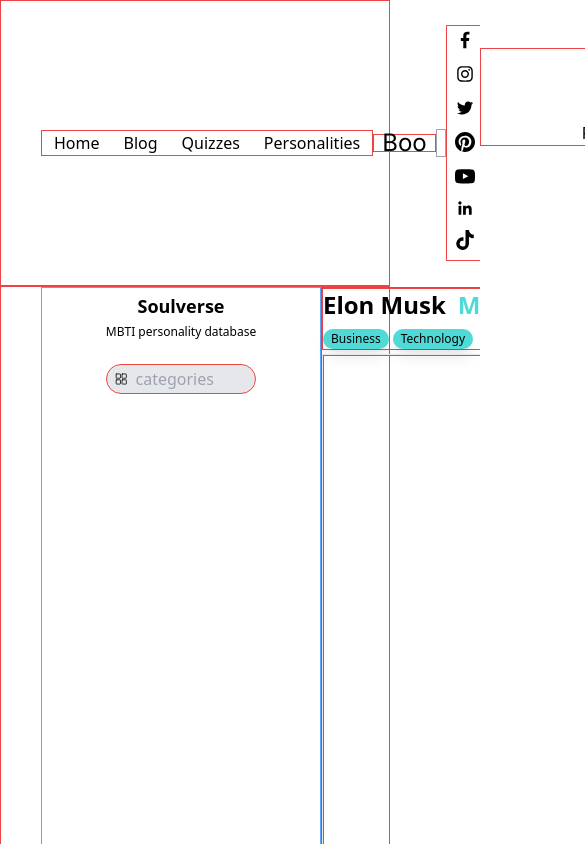
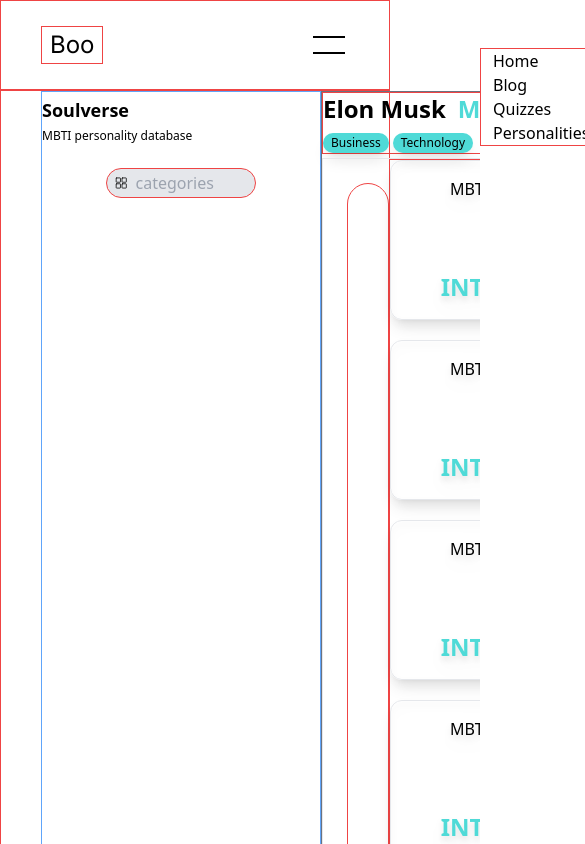
Before and after one commit to tundeiness/boo, a React (Create React App) app: page / in a window 390 px wide. Shown: the top 844 px of the page, 585 px wide, since content can reach past the window. Built offline with nearby package versions, Linux system fonts and the light colour scheme.

Commit message:
wip mobile view

```diff
--- a/src/App.css
+++ b/src/App.css
@@ -1,38 +1,3 @@
-.App {
-  text-align: center;
+.span-one{
+  height: 2px;
 }
-
-.App-logo {
-  height: 40vmin;
-  pointer-events: none;
-}
-
-@media (prefers-reduced-motion: no-preference) {
-  .App-logo {
-    animation: App-logo-spin infinite 20s linear;
-  }
-}
-
-.App-header {
-  background-color: #282c34;
-  min-height: 100vh;
-  display: flex;
-  flex-direction: column;
-  align-items: center;
-  justify-content: center;
-  font-size: calc(10px + 2vmin);
-  color: white;
-}
-
-.App-link {
-  color: #61dafb;
-}
-
-@keyframes App-logo-spin {
-  from {
-    transform: rotate(0deg);
-  }
-  to {
-    transform: rotate(360deg);
-  }
-}
--- a/src/App.js
+++ b/src/App.js
@@ -1,3 +1,4 @@
+/* eslint-disable max-len */
 import React from 'react';
 import './App.css';
 import Header from './components/Header';
@@ -24,11 +25,11 @@
             </div>
           </div>
           <div className="flex flex-row justify-between border border-gray mt-1">
-            <div className="w-64 flex flex-col justify-center items-center border border-red-500">
-              <div className="w-60 h-60 rounded-full flex justify-center items-center border border-red-500">
-                inner stuff
-              </div>
+            {/* <div className="w-64 flex flex-col justify-center items-center border border-red-500"> */}
+            <div className="lg:w-60 lg:h-60 rounded-full flex justify-center items-center ml-6 mt-6 border border-red-500">
+              inner stuff
             </div>
+            {/* </div> */}
             <div className="grid md:grid-cols-4 gap-5  mr-10 border border-red-500">
               <SubCards title="MBTI" text="INTP" />
               <SubCards title="MBTI" text="INTP" />
--- a/src/components/Header.jsx
+++ b/src/components/Header.jsx
@@ -14,26 +14,25 @@
   return (
     <div className="max-w-[1640px] mx-auto flex justify-between items-center px-10 py-6 border border-red-500">
       {/* <div className="flex items-center border border-green-500"> */}
-      <ul className="flex flex-row justify-around border border-red-500">
+      <ul className="hidden md:flex flex-row justify-around border border-red-500">
         <li className="px-3">Home</li>
         <li className="px-3">Blog</li>
         <li className="px-3">Quizzes</li>
         <li className="px-3">Personalities</li>
       </ul>
-      <h1 className="text-2xl sm:text-3xl lg:text-4xl font-Inter font-normal leading-4 px-2 border border-red-500">
+      <h1 className="text-2xl sm:text-4xl lg:text-4xl font-Inter font-normal leading-9 px-2 border border-red-500">
         Boo
       </h1>
       <div
         // size={30}
-        className="lg:hidden sm:flex flex-col justify-around px-1 py-1 border border-gray-400 w-7 h-7 cursor-pointer "
+        className="md:hidden flex flex-col justify-around px-1 py-1 w-10 h-10 cursor-pointer "
         onClick={() => setNav(!nav)}
         role="presentation"
       >
-        {/* <AiOutlineMenu size={30} /> */}
-        <span className="bg-black" style={{ height: '1px' }} />
-        <span className="bg-black" style={{ height: '1px' }} />
+        <span className="span-one bg-black" />
+        <span className="span-one bg-black" />
       </div>
-      <div className="sm:hidden lg:flex flex-row justify-around border border-red-500">
+      <div className="hidden md:flex flex-row justify-around border border-red-500">
         <span className="inline-block px-2 py-1">
           <GrFacebookOption size={20} />
         </span>
```
